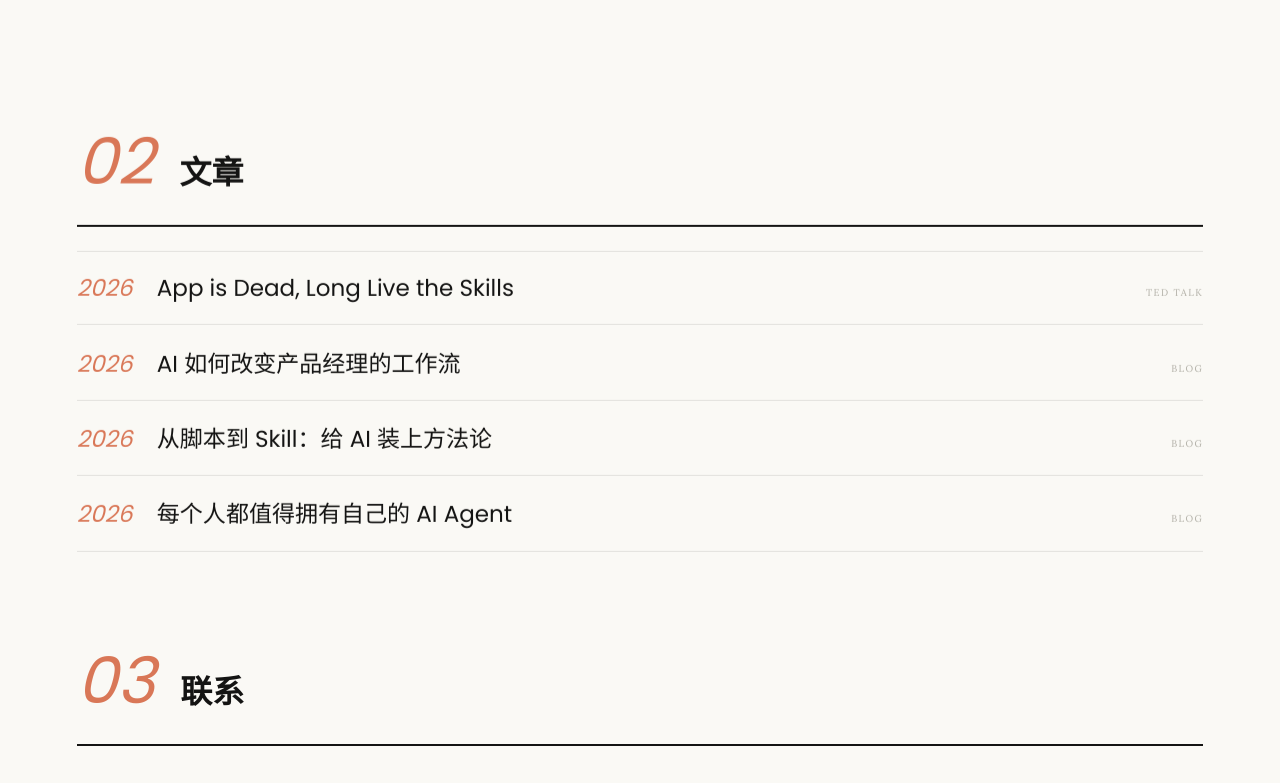
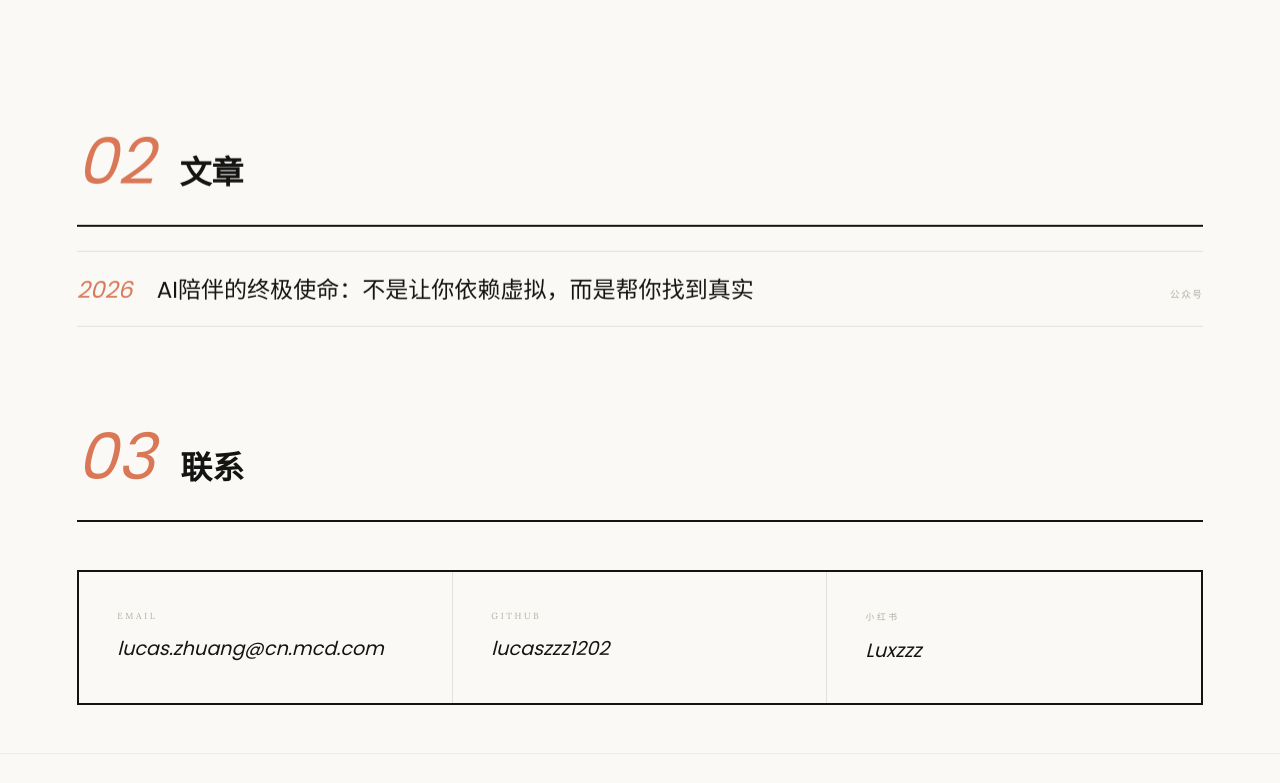
Before and after one commit to lucaszzz1202/lucaszhuang.com, a plain HTML site: page index.html in a window 1280 px wide. Shown: the part 1128-1911 px from the top of the page. Drawn offline with Linux system fonts and the light colour scheme.

Commit message:
feat: replace placeholder articles with real WeChat article, make row clickable

```diff
--- a/index.html
+++ b/index.html
@@ -317,26 +317,11 @@ body{font-family:var(--font-body);background:var(--bg);color:var(--text);overflo
     <h2 class="reveal"><span class="zh">文章</span><span class="en">Articles</span></h2>
   </div>
   <div class="works-editorial">
-    <div class="work-row reveal stagger-1">
+    <a class="work-row reveal stagger-1" href="https://mp.weixin.qq.com/s?__biz=MzkxOTI4NDQwNQ==&mid=2247483875&idx=1&sn=6b089d0559d08e8d5a02a447855d5aa3" target="_blank" style="text-decoration:none;color:inherit;cursor:pointer">
       <div class="yr">2026</div>
-      <h3>App is Dead, Long Live the Skills</h3>
-      <div class="cat">TED Talk</div>
-    </div>
-    <div class="work-row reveal stagger-2">
-      <div class="yr">2026</div>
-      <h3><span class="zh">AI 如何改变产品经理的工作流</span><span class="en">How AI Changes the PM Workflow</span></h3>
-      <div class="cat">Blog</div>
-    </div>
-    <div class="work-row reveal stagger-3">
-      <div class="yr">2026</div>
-      <h3><span class="zh">从脚本到 Skill：给 AI 装上方法论</span><span class="en">From Scripts to Skills: Teaching AI Methodology</span></h3>
-      <div class="cat">Blog</div>
-    </div>
-    <div class="work-row reveal stagger-4">
-      <div class="yr">2026</div>
-      <h3><span class="zh">每个人都值得拥有自己的 AI Agent</span><span class="en">Everyone Deserves Their Own AI Agent</span></h3>
-      <div class="cat">Blog</div>
-    </div>
+      <h3><span class="zh">AI陪伴的终极使命：不是让你依赖虚拟，而是帮你找到真实</span><span class="en">The Ultimate Mission of AI Companionship</span></h3>
+      <div class="cat"><span class="zh">公众号</span><span class="en">WeChat</span></div>
+    </a>
   </div>
 </section>
 
```
